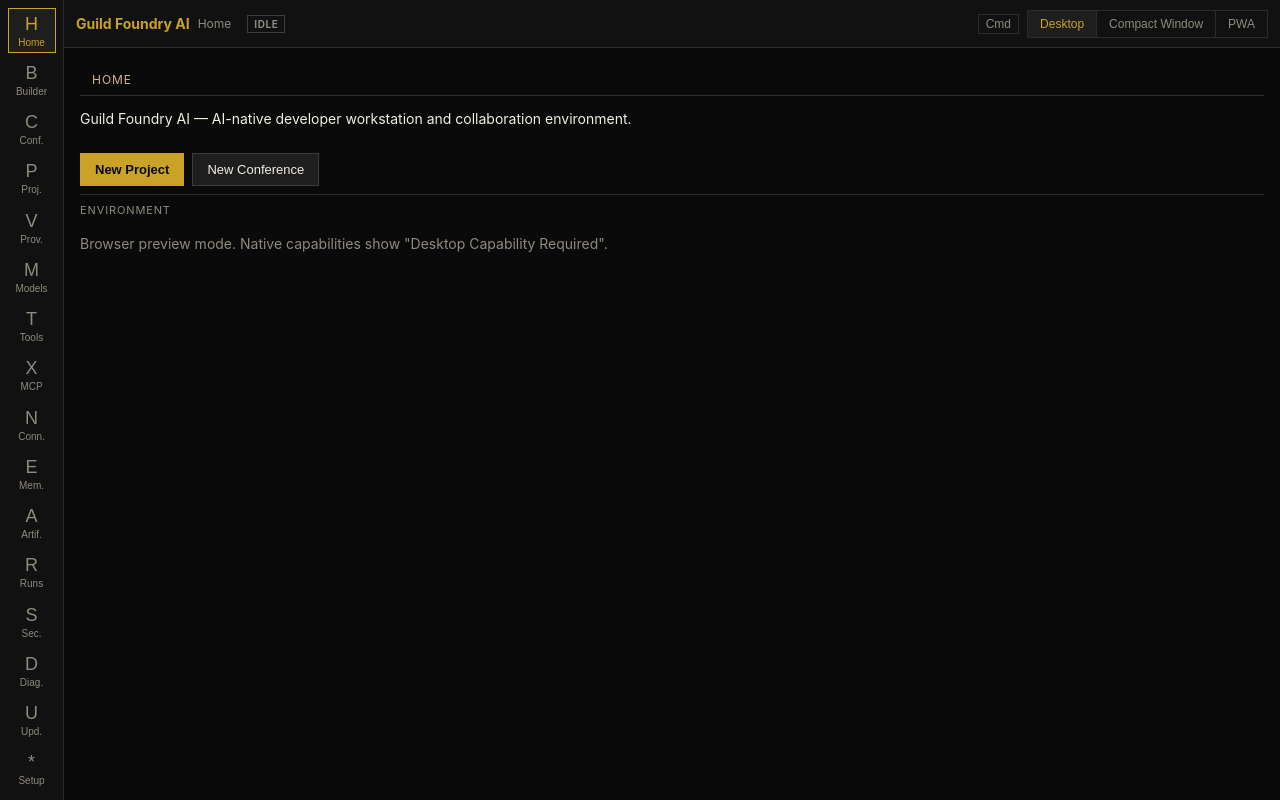
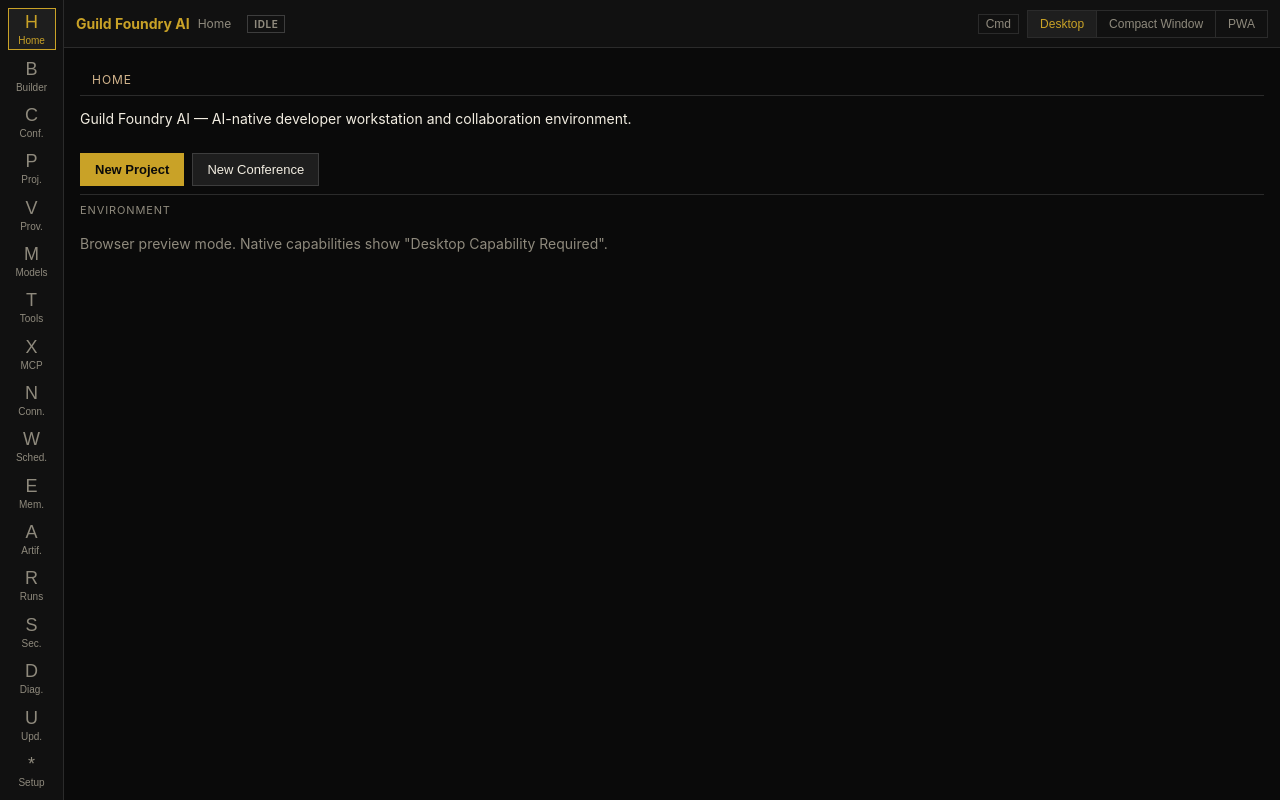
Before and after one commit to jesserafaelmachucadevega-sketch/Guild-foundry-Linux, a React (Vite) app: page / in a window 1280 px wide. Built offline with nearby package versions, Linux system fonts and the light colour scheme.

Commit message:
Nav: Sched. section

```diff
--- a/src/components/AppShell.tsx
+++ b/src/components/AppShell.tsx
@@ -13,6 +13,7 @@ export type NavSection =
   | 'tools'
   | 'mcp'
   | 'connections'
+  | 'scheduled'
   | 'memory'
   | 'artifacts'
   | 'runs'
@@ -31,6 +32,7 @@ export const NAV_ITEMS: { id: NavSection; label: string; glyph: string; phase: n
   { id: 'tools', label: 'Tools', glyph: 'T', phase: 6 },
   { id: 'mcp', label: 'MCP', glyph: 'X', phase: 7 },
   { id: 'connections', label: 'Conn.', glyph: 'N', phase: 7 },
+  { id: 'scheduled', label: 'Sched.', glyph: 'W', phase: 14 },
   { id: 'memory', label: 'Mem.', glyph: 'E', phase: 10 },
   { id: 'artifacts', label: 'Artif.', glyph: 'A', phase: 8 },
   { id: 'runs', label: 'Runs', glyph: 'R', phase: 5 },
```
